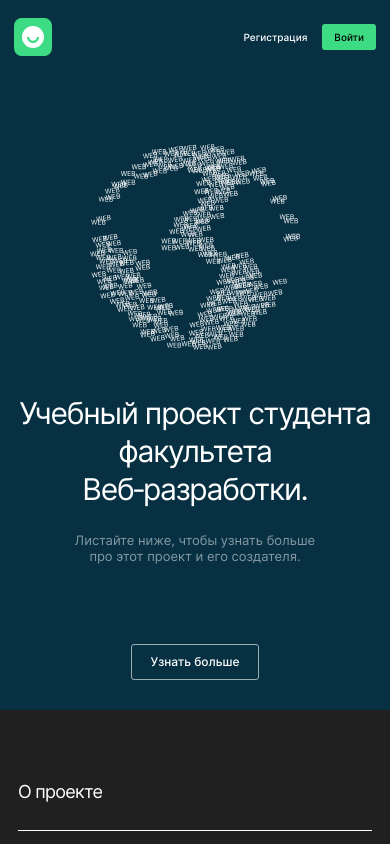
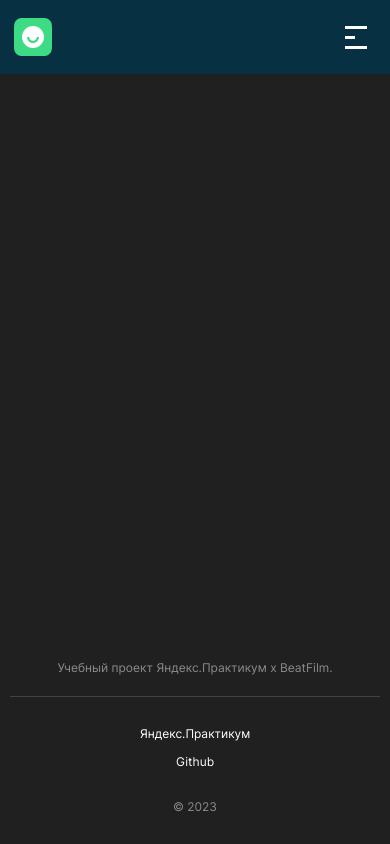
Before and after one commit to 1qqoo/movies-explorer-frontend, a React (Create React App) app: page / in a window 390 px wide. Shown: the top 844 px of the page. Built offline with nearby package versions, Linux system fonts and the light colour scheme.

Commit message:
burger....

```diff
--- a/package.json
+++ b/package.json
@@ -8,6 +8,7 @@
     "@testing-library/user-event": "^13.5.0",
     "react": "^18.2.0",
     "react-dom": "^18.2.0",
+    "react-responsive": "^9.0.2",
     "react-router-dom": "^6.14.2",
     "react-router-hash-link": "^2.4.3",
     "react-scripts": "5.0.1",
--- a/src/components/App/App.css
+++ b/src/components/App/App.css
@@ -4,6 +4,9 @@
   min-width: 320px;
   width: 100%;
   display: flex;
+  justify-content: space-between;
+  flex-grow: 1;
+  flex: 1 0 auto;
   align-items: center;
   flex-direction: column;
   position: relative;
--- a/src/components/App/App.jsx
+++ b/src/components/App/App.jsx
@@ -1,13 +1,21 @@
 import Footer from '../Footer/Footer';
 import Header from '../Header/Header';
 import Main from '../Main/Main';
+import Movies from '../Movies/Movies';
 import './App.css';
 
 function App() {
+  const loggedIn = true;
+  const isBurgerOpened = false;
+
   return (
     <div className="app">
-      <Header></Header>
-      <Main></Main>
+      <Header
+        loggedIn={loggedIn}
+        isBurgerOpened={isBurgerOpened}
+      />
+      {/* <Main /> */}
+      <Movies />
       <Footer />
     </div>
   );
--- /dev/null
+++ b/src/components/BurgerMenu/BurgerMenu.css
@@ -0,0 +1,140 @@
+.burger-btn {
+  margin: 8px 2px 0 0;
+  display: flex;
+  align-items: center;
+  position: relative;
+  z-index: 50;
+  width: 22px;
+  height: 23px;
+  cursor: pointer;
+  background-color: transparent;
+  border: 0;
+  z-index: 50;
+}
+
+.burger-btn::before {
+  content: '';
+  position: absolute;
+  width: 28px;
+  background-color: rgba(255, 255, 255, 1);
+  height: 3px;
+  transition: all 0.3s ease 0s;
+}
+
+.burger-btn::after {
+  content: '';
+  position: absolute;
+  width: 28px;
+  background-color: rgba(255, 255, 255, 1);
+  height: 3px;
+  transition: all 0.3s ease 0s;
+}
+
+.burger-btn::before {
+  width: 22px;
+  top: 0;
+}
+
+.burger-btn::after {
+  width: 22px;
+  bottom: 0;
+}
+
+.burger-btn__container {
+  max-width: 462px;
+  width: 100%;
+  display: flex;
+  flex-direction: row-reverse;
+}
+
+.burger-span {
+  width: 100%;
+  height: 3px;
+  transform: scale(1);
+  background-color: rgba(255, 255, 255, 1);
+}
+
+.burger-span_type_active {
+  transform: scale(0);
+}
+
+.burger-btn_type_active {
+  width: 22px;
+  height: 23px;
+}
+
+.burger-btn_type_active::before {
+  top: 50%;
+  transform: rotate(-45deg) translate(0, -70%);
+}
+
+.burger-btn_type_active::after {
+  bottom: 50%;
+  transform: rotate(45deg) translate(0, 70%);
+}
+
+.burger-navigation {
+  background: rgba(32, 32, 32, 1);
+  box-sizing: border-box;
+  display: flex;
+  flex-direction: column;
+  height: 100vh;
+  justify-items: center;
+  align-items: center;
+  overflow: hidden;
+  padding: 18px 27.16px 92px;
+  position: fixed;
+  right: 0;
+  top: 0;
+  width: 68%;
+  z-index: 49;
+}
+
+.burger-navigation_type_active {
+  background: none;
+}
+
+.burger-menu__links {
+  padding: 112px 0 620px;
+  align-items: center;
+  display: flex;
+  flex-direction: column;
+  grid-row: 2;
+  list-style: none;
+  margin: 0;
+  row-gap: 28px;
+}
+
+.burger-menu__links_type_account {
+  padding: 0;
+  flex-direction: row;
+  grid-row: none;
+  box-shadow: 0 3px 14px rgba(0, 0, 0, 0.08);
+  border-radius: 40px;
+}
+
+.burger-menu__link {
+  font-size: 18px;
+  font-style: normal;
+  font-weight: 500;
+  line-height: normal;
+  text-decoration: none;
+  color: rgba(255, 255, 255, 1);
+}
+
+.burger-menu__link_type_account {
+  padding: 11px;
+  font-size: 13px;
+  line-height: 12px;
+}
+
+.burger-menu__link-icon {
+  background-color: rgba(49, 49, 49, 1);
+  background-image: url('../../image/icon-main.svg');
+  background-position: 50%;
+  background-repeat: no-repeat;
+  background-size: 11.38px 11.67px;
+  border-radius: 50px;
+  height: 26px;
+  width: 26px;
+}
--- /dev/null
+++ b/src/components/BurgerMenu/BurgerMenu.jsx
@@ -0,0 +1,75 @@
+import { useState } from 'react';
+import './BurgerMenu.css';
+import { NavLink } from 'react-router-dom';
+
+function BurgerMenu() {
+  const [isActiveBurger, setIsActiveBurger] = useState(false);
+
+  const handleOpenBurger = () => {
+    setIsActiveBurger(!isActiveBurger);
+  };
+
+  return (
+    <nav
+      className={`${
+        isActiveBurger
+          ? 'burger-navigation'
+          : ' burger-navigation burger-navigation_type_active'
+      }`}
+    >
+      <div className="burger-btn__container">
+        <button
+          onClick={handleOpenBurger}
+          className={`${
+            !isActiveBurger ? 'burger-btn' : 'burger-btn burger-btn_type_active'
+          }`}
+        >
+          <span
+            className={`${
+              !isActiveBurger
+                ? 'burger-span'
+                : 'burger-span burger-span_type_active'
+            }`}
+          ></span>
+        </button>
+      </div>
+      {isActiveBurger ? (
+        <>
+          <div className="burger-menu__links">
+            <NavLink
+              to="/main"
+              className="burger-menu__link"
+            >
+              Главная
+            </NavLink>
+            <NavLink
+              to="/main"
+              className="burger-menu__link"
+            >
+              Фильмы
+            </NavLink>
+            <NavLink
+              to="/main"
+              className="burger-menu__link"
+            >
+              Сохранённые фильмы
+            </NavLink>
+          </div>
+          <div className="burger-menu__links burger-menu__links_type_account">
+            <NavLink
+              to="/profile"
+              className="burger-menu__link burger-menu__link_type_account"
+            >
+              Аккаунт
+            </NavLink>
+            <div className="burger-menu__link-icon"></div>
+          </div>
+        </>
+      ) : (
+        ''
+      )}
+    </nav>
+  );
+}
+
+export default BurgerMenu;
--- a/src/components/Header/Header.jsx
+++ b/src/components/Header/Header.jsx
@@ -1,10 +1,13 @@
 import './Header.css';
 import Logo from '../../image/logo.svg';
 import Navigation from '../Navigation/Navigation';
+import { useMediaQuery } from 'react-responsive';
 import { Link, useLocation } from 'react-router-dom';
+import BurgerMenu from '../BurgerMenu/BurgerMenu';
 
-function Header() {
+function Header(loggedIn) {
   const location = useLocation();
+  const isMobile = useMediaQuery({ query: `(max-width: 800px)` });
 
   return (
     <header
@@ -22,7 +25,8 @@ function Header() {
             alt="Логотип"
           />
         </Link>
-        <Navigation />
+
+        {isMobile ? <BurgerMenu /> : <Navigation loggedIn={loggedIn} />}
       </div>
     </header>
   );
--- a/src/components/Movies/Movies.jsx
+++ b/src/components/Movies/Movies.jsx
@@ -0,0 +1,7 @@
+import './Movies.css';
+
+function Movies() {
+  return <main className="movies"></main>;
+}
+
+export default Movies;
--- a/src/components/Navigation/Navigation.css
+++ b/src/components/Navigation/Navigation.css
@@ -1,8 +1,15 @@
 .navigation {
   display: flex;
-  gap: 31px;
+  gap: 17px;
   justify-content: space-between;
   align-items: center;
+}
+
+.navigation-container {
+  max-width: 676px;
+  width: 100%;
+  display: flex;
+  justify-content: space-between;
 }
 
 .navigation__link {
@@ -31,6 +38,44 @@
   opacity: 0.7;
 }
 
+.navigation__link_type_film {
+  font-size: 13px;
+  line-height: 18px;
+}
+
+.navigation__link_type_save-film {
+  font-size: 13px;
+  font-weight: 400;
+  line-height: 18px;
+}
+
+.navigation__link_type_account {
+  position: relative;
+  display: flex;
+  align-items: center;
+  font-weight: 500;
+  font-size: 13px;
+  line-height: 12px;
+  padding-left: 11px;
+  padding-right: 37px;
+  min-height: 26px;
+  box-shadow: 0 3px 14px rgba(0, 0, 0, 0.08);
+  border-radius: 40px;
+}
+
+.navigation__link_type_account::after {
+  position: absolute;
+  content: '';
+  top: 0;
+  right: 3px;
+  width: 26px;
+  height: 100%;
+  border-radius: 50px;
+  background-color: #313131;
+  background-image: url('../../image/icon-main.svg');
+  background-repeat: no-repeat;
+  background-position: center;
+}
 @media screen and (max-width: 400px) {
   .navigation {
     display: flex;
--- a/src/components/Navigation/Navigation.jsx
+++ b/src/components/Navigation/Navigation.jsx
@@ -1,15 +1,49 @@
+import { NavLink, Link } from 'react-router-dom';
+
 import './Navigation.css';
-import { Link } from 'react-router-dom';
 
-function NavTab() {
+function Navigation({ loggedIn }) {
   return (
-    <nav className="navigation">
-      <Link className="navigation__link">Регистрация</Link>
-      <Link className="navigation__link navigation__link_type_active">
-        Войти
-      </Link>
-    </nav>
+    <>
+      {!loggedIn ? (
+        <nav className="navigation">
+          <Link
+            to="/signup"
+            className="navigation__link"
+          >
+            Регистрация
+          </Link>
+          <Link
+            to="/signin"
+            className="navigation__link navigation__link_type_active"
+          >
+            Войти
+          </Link>
+        </nav>
+      ) : (
+        <nav className="navigation">
+          <NavLink
+            to="/main"
+            className="navigation__link navigation__link_type_film"
+          >
+            Фильмы
+          </NavLink>
+          <NavLink
+            to="/main"
+            className="navigation__link navigation__link_type_save-film"
+          >
+            Сохранённые фильмы
+          </NavLink>
+          <NavLink
+            to="/profile"
+            className="navigation__link navigation__link_type_account"
+          >
+            Аккаунт
+          </NavLink>
+        </nav>
+      )}
+    </>
   );
 }
 
-export default NavTab;
+export default Navigation;
```
Also changed, not shown: src/image/btn-close.svg (added), 1 other file (tests, documents, lock files or other folders).
